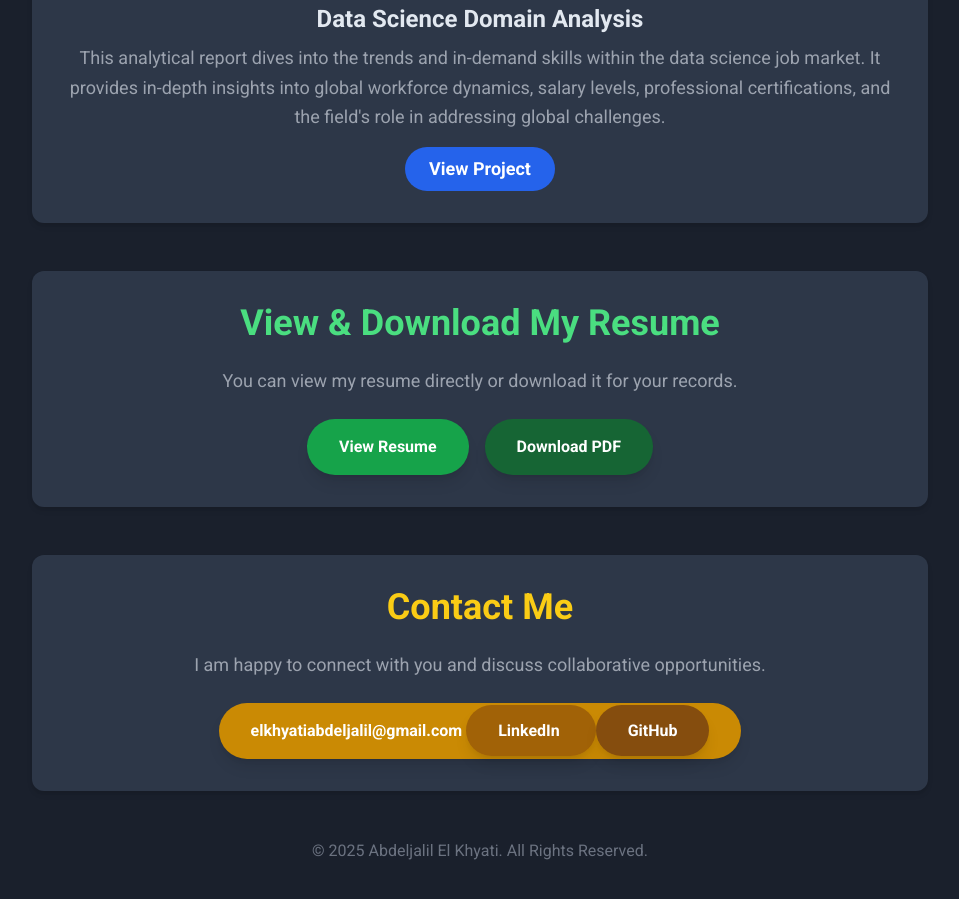
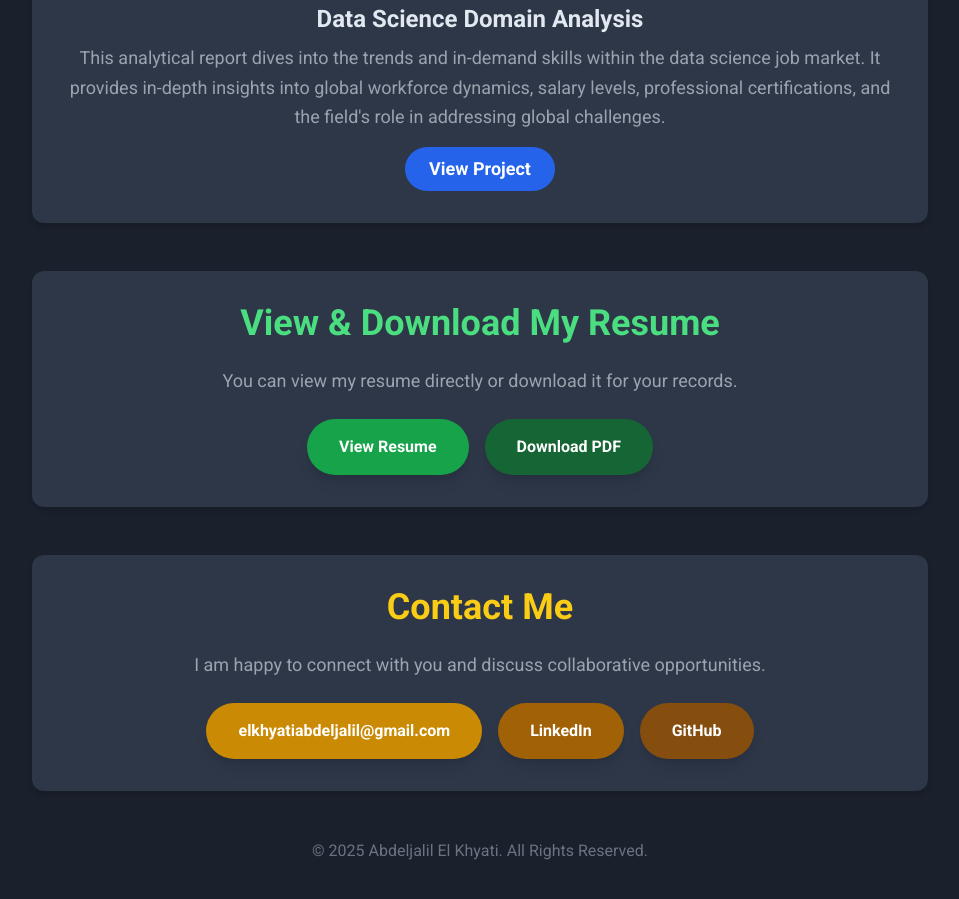
Before and after one commit to JALILOHUB/resume, a plain HTML site: page index.html in a window 1280 px wide. Shown: the part 1080-1979 px from the top of the page, without its empty margins (160-1119 px from the left). Drawn offline with nearby package versions, Linux system fonts and the light colour scheme.

Commit message:
Update index.html

```diff
--- a/index.html
+++ b/index.html
@@ -81,7 +81,7 @@
             <h2 class="text-4xl font-bold text-yellow-400 mb-6">Contact Me</h2>
             <p class="text-lg text-gray-400 mb-6">I am happy to connect with you and discuss collaborative opportunities.</p>
             <div class="flex flex-col md:flex-row items-center justify-center space-y-4 md:space-y-0 md:space-x-4">
-                <span onclick="event.preventDefault();" class="px-8 py-4 bg-yellow-600 text-white font-bold rounded-full shadow-lg hover:bg-yellow-700 transition-colors duration-300 transform hover:scale-105 cursor-pointer">
+                <a href="" class="px-8 py-4 bg-yellow-600 text-white font-bold rounded-full shadow-lg hover:bg-yellow-700 transition-colors duration-300 transform hover:scale-105">
                     elkhyatiabdeljalil@gmail.com
                 </a>
                 <a href="https://www.linkedin.com/in/abdeljalil-el-khyati/" target="_blank" class="px-8 py-4 bg-yellow-700 text-white font-bold rounded-full shadow-lg hover:bg-yellow-800 transition-colors duration-300 transform hover:scale-105">
```
